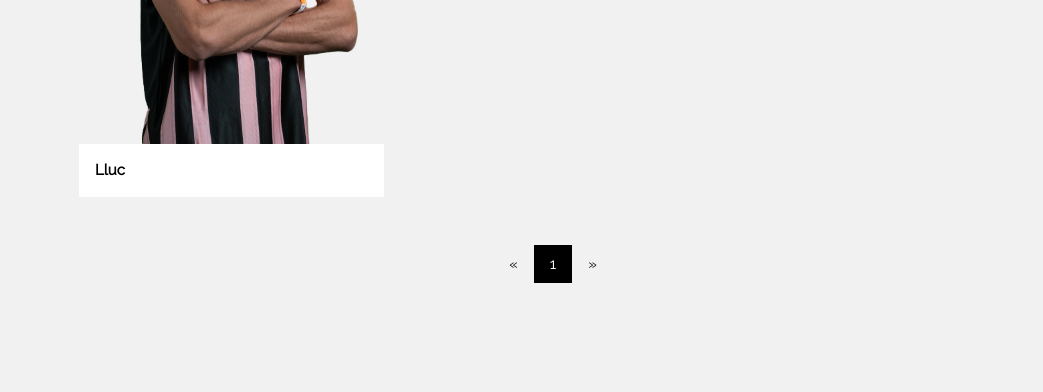
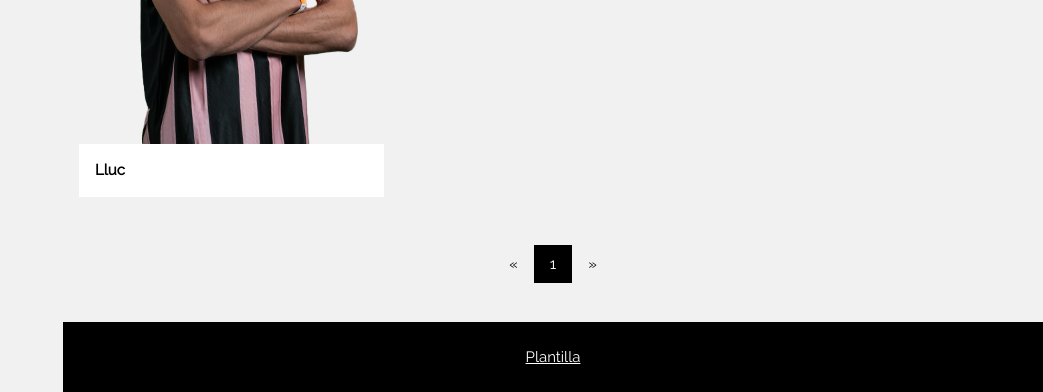
Before and after one commit to alesports/alesports, a plain HTML site: page Web libre/secundaria kuni.html in a window 1280 px wide. Shown: the part 2184-2576 px from the top of the page, without its empty margins (237-1280 px from the left). Before the commit the page ends 2506 px from the top, so only its background shows below. Drawn offline with nearby package versions, Linux system fonts and the light colour scheme.

Commit message:
Update secundaria kuni.html

```diff
--- a/Web libre/secundaria kuni.html
+++ b/Web libre/secundaria kuni.html
@@ -164,7 +164,9 @@ body,h1,h2,h3,h4,h5,h6 {font-family: "Raleway", sans-serif}
     </div>
   </div>
 
+  </footer>
 
+  <div class="w3-black w3-center w3-padding-24"><a href="https://www.w3schools.com/w3css/tryw3css_templates_portfolio.htm" title="W3.CSS" target="_blank" class="w3-hover-opacity">Plantilla</a></div>
 
 
 <!-- End page content -->
```
